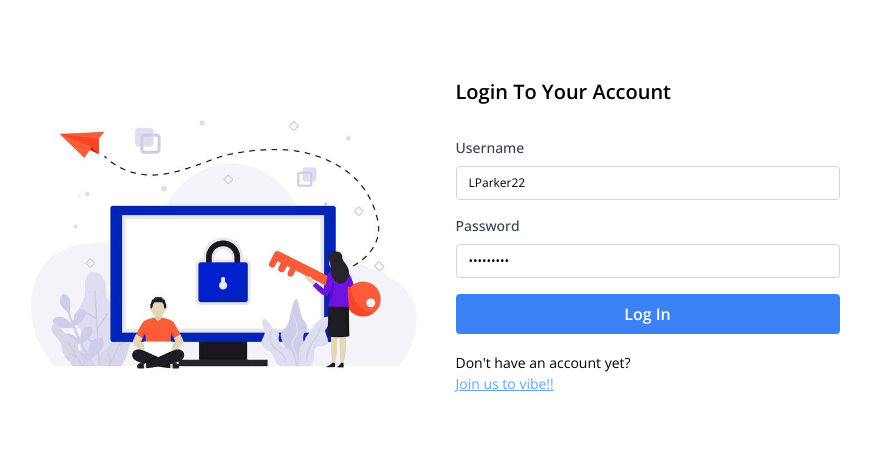
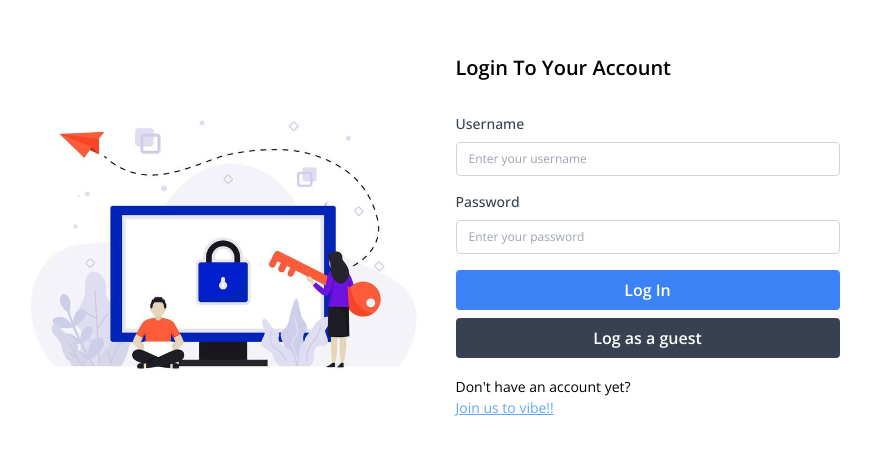
Before and after one commit to dssitachi/Social, a React (Create React App) app: page /login in a window 1280 px wide. Shown: the part 164-618 px from the top of the page, without its empty margins (213-1084 px from the left). Built offline with nearby package versions, Linux system fonts and the light colour scheme; what miragejs would draw is missing.

Commit message:
added login as a guest button, fixed register new user issue

```diff
--- a/src/backend/db/posts.js
+++ b/src/backend/db/posts.js
@@ -873,9 +873,9 @@ export const posts = [
 
   {
     _id: uuid(),
-    content: "My First React project: E-Commerce app",
+    content: "Diving into the world of #BlueLockAnime and I'm already hooked! ⚽️🔵 The intensity and competition on and off the field are keeping me on the edge of my seat. Who else is loving this soccer-themed anime? 🥅🌟 #AnimeAddict",
     mediaURL:
-      "https://res.cloudinary.com/drjisfpis/image/upload/v1686565219/socioSphere/post-1_oy5guf.png",
+      "https://res.cloudinary.com/dgx3pvjwm/image/upload/v1691437734/blueLock_etched.png",
     likes: {
       likeCount: 3,
       likedBy: [
@@ -914,7 +914,7 @@ export const posts = [
         username: "EthanA94",
         avatarURL:
           "https://res.cloudinary.com/drjisfpis/image/upload/v1686544619/socioSphere/profile-15_mtm2pp.jpg",
-        text: "Impressive UI and smooth functionality!",
+        text: "Isagi Yoichi, the Egoist",
         createdAt: new Date("January 02 2023 09:09:09"),
       },
       {
@@ -924,7 +924,7 @@ export const posts = [
         username: "WyattSully",
         avatarURL:
           "https://res.cloudinary.com/drjisfpis/image/upload/v1686544474/socioSphere/profile-11_e1e5rl.jpg",
-        text: "Great job, love the design!",
+        text: "Kunigami will be back",
         createdAt: new Date("January 02 2023 09:09:09"),
       },
     ],
--- a/src/pages/Login.jsx
+++ b/src/pages/Login.jsx
@@ -7,8 +7,8 @@ import loginImage from "../assets/Login.png";
 function Login() {
 
 	const { token } = useSelector(state => state.auth);
-	const [username, setUsername] = useState("LParker22");
-	const [password, setPassword] = useState("LParker22");
+	const [username, setUsername] = useState("");
+	const [password, setPassword] = useState("");
 	const dispatch = useDispatch();
 	const navigate = useNavigate();
 	const location = useLocation();
@@ -24,6 +24,10 @@ function Login() {
 	function handleSubmit(e) {
 		e.preventDefault();
 		dispatch(handleLogin({ username, password }));
+	}
+
+	function loginAsGuest() {
+		dispatch(handleLogin({ username: "LParker22", password: "LParker22"}))
 	}
 
 	return (
@@ -63,12 +67,18 @@ function Login() {
 							onChange={(e) => setPassword(e.target.value)}
 						/>
 					</div>
-					<div className="flex items-center justify-between">
+					<div className="flex items-center justify-between mb-2">
 						<button
 							className="w-full bg-blue-500 text-white font-semibold py-2 px-4 rounded focus:outline-none focus:shadow-outline"
 							type="submit"
 						>
 							Log In
+						</button>
+					</div>
+					<div className="flex items-center justify-between">
+						<button onClick={loginAsGuest} type="button"
+							className="w-full bg-gray-700 text-white font-semibold py-2 px-4 rounded focus:outline-none focus:shadow-outline">
+							Log as a guest
 						</button>
 					</div>
 				</form>
--- a/src/pages/authSlice.js
+++ b/src/pages/authSlice.js
@@ -48,13 +48,13 @@ const authSlice = createSlice({
         })
 
         .addCase(handleSignup.fulfilled, (state, action) => {
-            state.user = action.payload.foundUser;
+            state.user = action.payload.createdUser;
             state.token = action.payload.encodedToken;
             state.isLoading = false;
             localStorage.setItem(
                 AUTHKEY,
                 JSON.stringify({
-                    user: action.payload.foundUser,
+                    user: action.payload.createdUser,
                     token: action.payload.encodedToken,
                 })
             );
```
Also changed, not shown: 1 other file (tests, documents, lock files or other folders).
